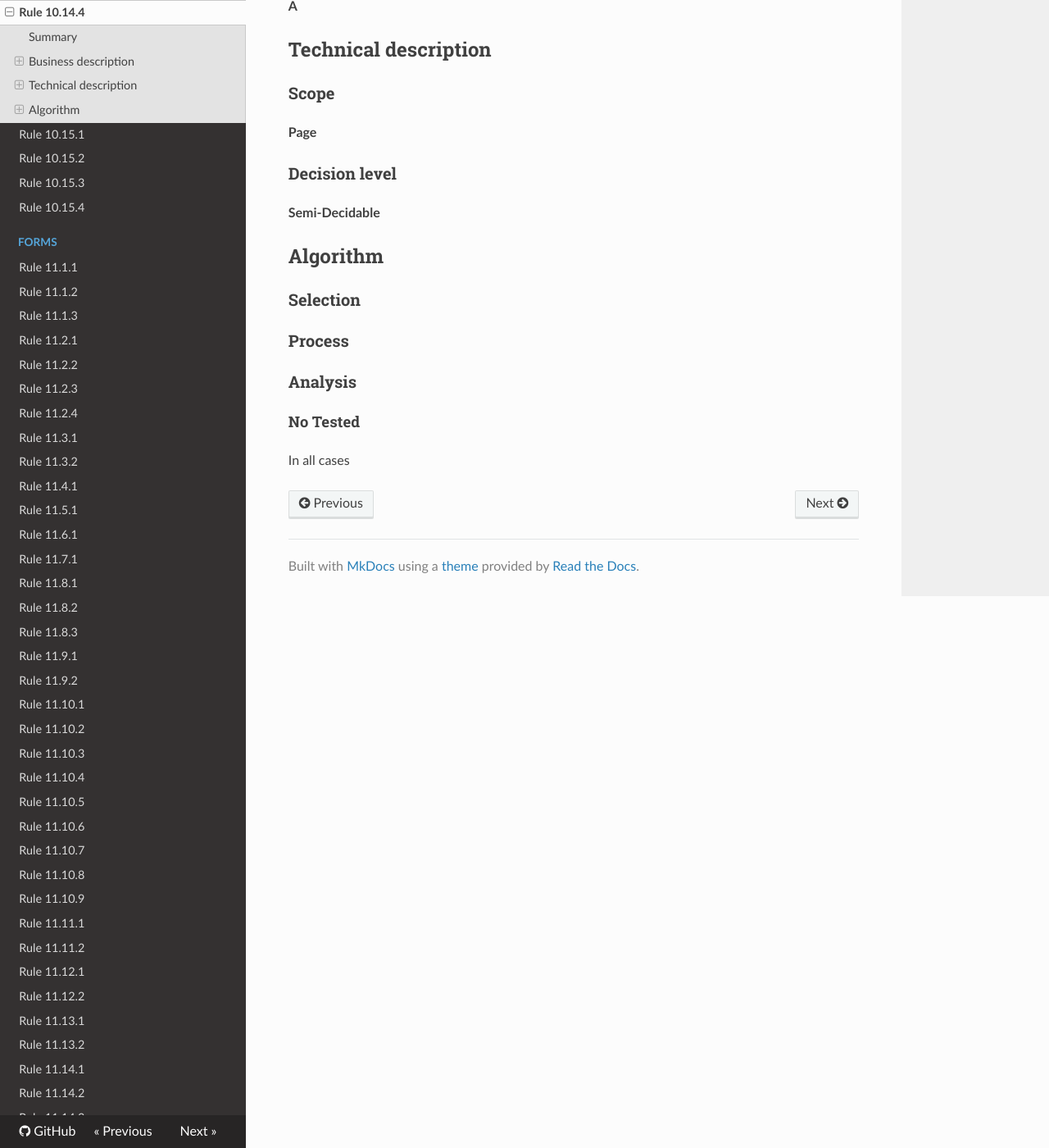
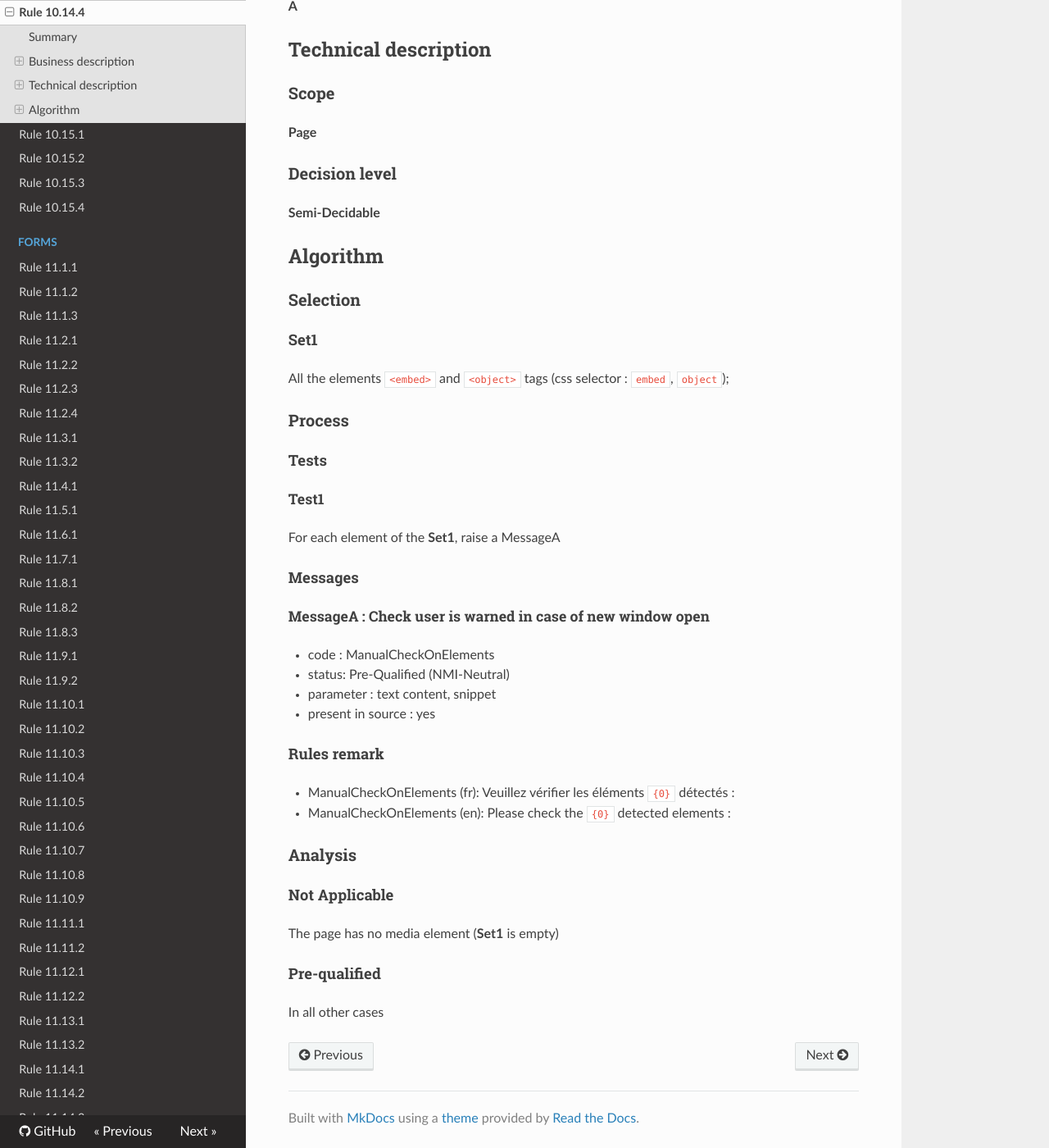
Before and after one commit to Tanaguru/RGAA3-2016, an MkDocs documentation site: the page built from docs/Rule-10-14-4.md, in a window 1280 px wide and 1400 px high, scrolled down 692 px. Shown: the whole window at 82% size. Built offline with MkDocs 1.6.1, drawn with Linux system fonts in a browser that asks for light colours; nearby versions of some CDN libraries; old or Windows-style settings are respelled for this version of MkDocs.

Commit message:
Update sample test 10.14.4

```diff
--- a/docs/Rule-10-14-4.md
+++ b/docs/Rule-10-14-4.md
@@ -8,15 +8,15 @@ No-check rule
 
 ### Criterion
 
-[10.14](http://references.modernisation.gouv.fr/referentiel-technique-0#crit-10-14)
+[10.14](http://references.modernisation.gouv.fr/rgaa/criteres.html#crit-10-14)
 
 ###Test
 
-[10.14.4](http://references.modernisation.gouv.fr/referentiel-technique-0#test-10-14-4)
+[10.14.4](http://references.modernisation.gouv.fr/rgaa/criteres.html#test-10-14-4)
 
 ### Description
 
-Dans chaque page Web, pour chaque <a href="http://references.modernisation.gouv.fr/referentiel-technique-0#mMediaNoTemp">m&eacute;dia non temporel</a>, l'information ne doit pas &ecirc;tre donn&eacute;e uniquement par la forme, taille ou position. Cette r&egrave;gle est-elle respect&eacute;e ?
+Dans chaque page Web, pour chaque <a href="http://references.modernisation.gouv.fr/rgaa/glossaire.html#mdia-non-temporel">m&eacute;dia non temporel</a>, l'information ne doit pas &ecirc;tre donn&eacute;e uniquement par la forme, taille ou position. Cette r&egrave;gle est-elle respect&eacute;e ?
 
 ### Level
 
@@ -36,10 +36,38 @@ Dans chaque page Web, pour chaque <a href="http://references.modernisation.gouv.
 
 ### Selection
 
+#### Set1
+
+All the elements `<embed>` and `<object>` tags (css selector : `embed`, `object`);
+
 ### Process
+
+#### Tests
+
+##### Test1
+
+For each element of the **Set1**, raise a MessageA
+
+#### Messages
+
+##### MessageA : Check user is warned in case of new window open
+
+-   code : ManualCheckOnElements
+-   status: Pre-Qualified (NMI-Neutral)
+-   parameter : text content, snippet
+-   present in source : yes
+
+#### Rules remark
+
+ * ManualCheckOnElements (fr): Veuillez v&eacute;rifier les &eacute;l&eacute;ments <code>{0}</code> d&eacute;tect&eacute;s :
+ * ManualCheckOnElements (en): Please check the <code>{0}</code> detected elements :
 
 ### Analysis
 
-#### No Tested
+#### Not Applicable
 
-In all cases
+The page has no media element (**Set1** is empty)
+
+#### Pre-qualified
+
+In all other cases
```
